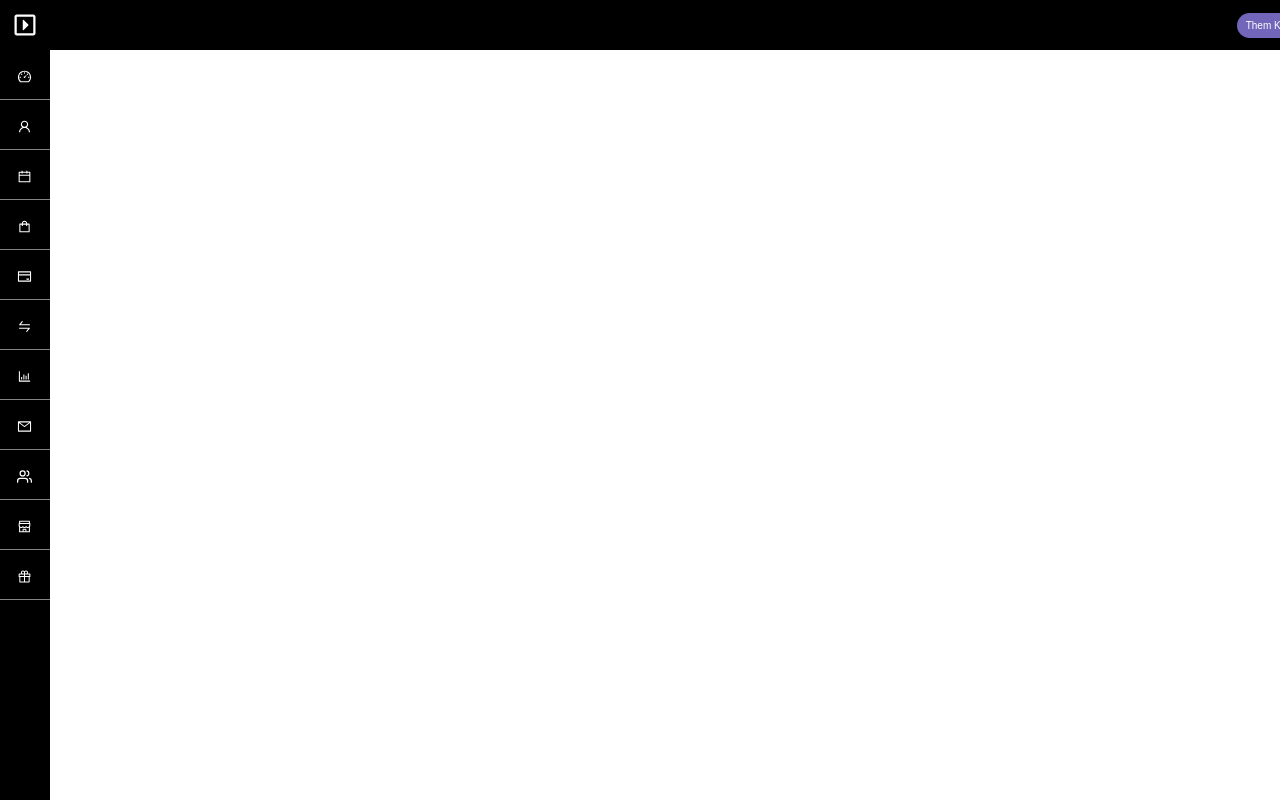
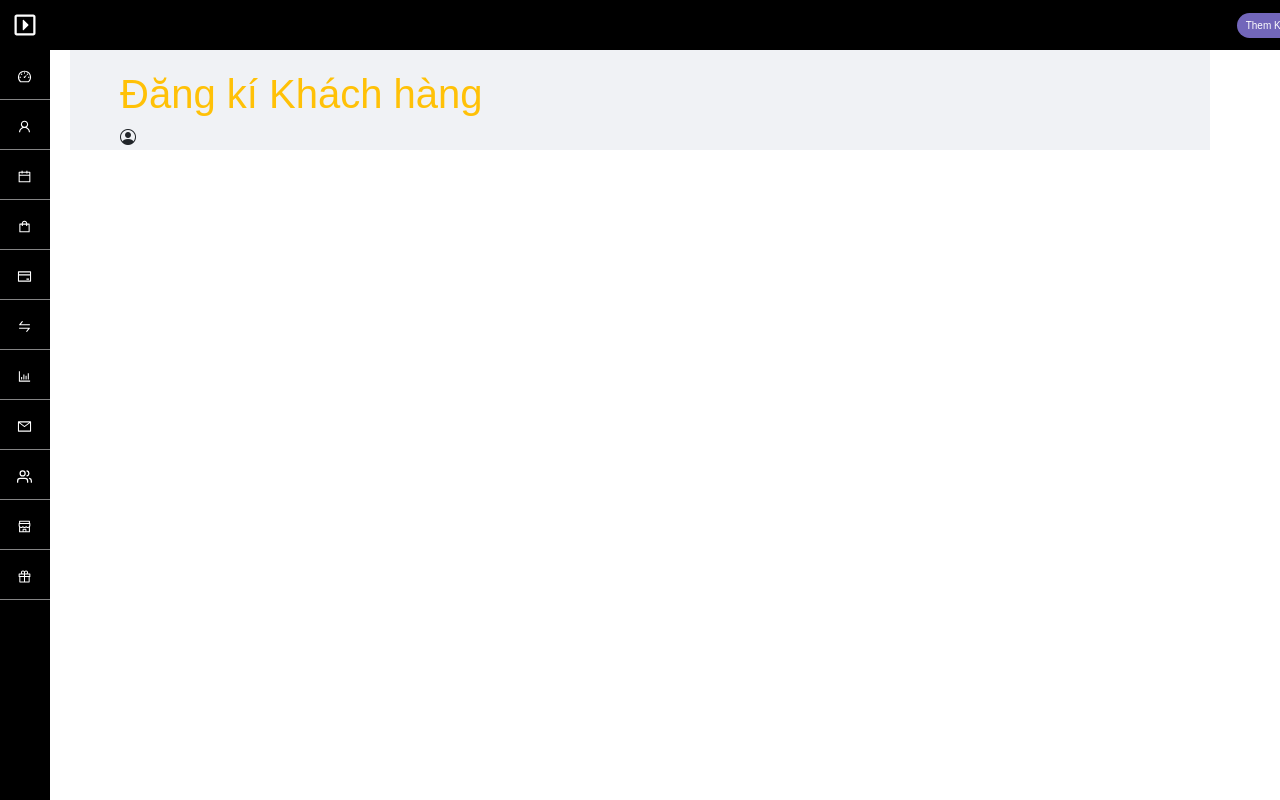
Before and after one commit to boyprovtc/Myspa, a React (Create React App) app in the folder public/: page /themKH in a window 1280 px wide. Built offline with nearby package versions, Linux system fonts and the light colour scheme.

Commit message:
Chuc nang them khach hang

```diff
--- a/public/src/App.js
+++ b/public/src/App.js
@@ -8,6 +8,7 @@ import 'bootstrap/dist/css/bootstrap.min.css';
 import { DH, LH, DSLH } from './Pages/DH/DH';
 import KH from './Pages/KH/KH';
 import Container from './Pages/QLSP/Container';
+import SignIn from './Pages/KH/SignIn';
 
 function App() {
   return (
@@ -16,6 +17,7 @@ function App() {
       <Routes>
         <Route path="/home" exact Component={Home} />
         <Route path="/KH" exact Component={KH} />
+        <Route path="/themKH" exact Component={SignIn} />
         <Route path="/DH" exact Component={DH} />
         <Route path="/DH/LH" exact Component={LH} />
         <Route path="/DH/DSLH" exact Component={DSLH} />
@@ -24,4 +26,5 @@ function App() {
     </Router>
   );
 }
+
 export default App;
--- a/public/src/Pages/KH/KH.js
+++ b/public/src/Pages/KH/KH.js
@@ -1,8 +1,14 @@
 import React from 'react';
 import './KH.css';
 import ListView from './ListView';
+import { useNavigate } from 'react-router-dom';
 
 function KH() {
+  const navigate = useNavigate();
+  const btnThemKH = () => {
+    navigate('/themKH');
+  };
+
   return (
     <div className="container ">
       <div className="MainContainer">
@@ -23,7 +29,7 @@ function KH() {
         </div>
         <div className="grid">
           <div className="item item1">
-            <button className="btn btn-primary">
+            <button onClick={btnThemKH} className="btn btn-primary">
               <i class="bi bi-plus-lg"></i> Đăng kí khách hàng
             </button>
           </div>
--- /dev/null
+++ b/public/src/Pages/KH/SignIn.js
@@ -0,0 +1,17 @@
+import React from 'react';
+
+import './SignIn.css';
+
+function SignIn() {
+  return (
+    <div className="container">
+      <h1 className="text-warning">Đăng kí Khách hàng</h1>
+
+      <span className="icon">
+        <i class="bi bi-person-circle"></i>
+      </span>
+    </div>
+  );
+}
+
+export default SignIn;
```
Also changed, not shown: public/src/Pages/KH/SignIn.css (added), 1 other file (tests, documents, lock files or other folders).
